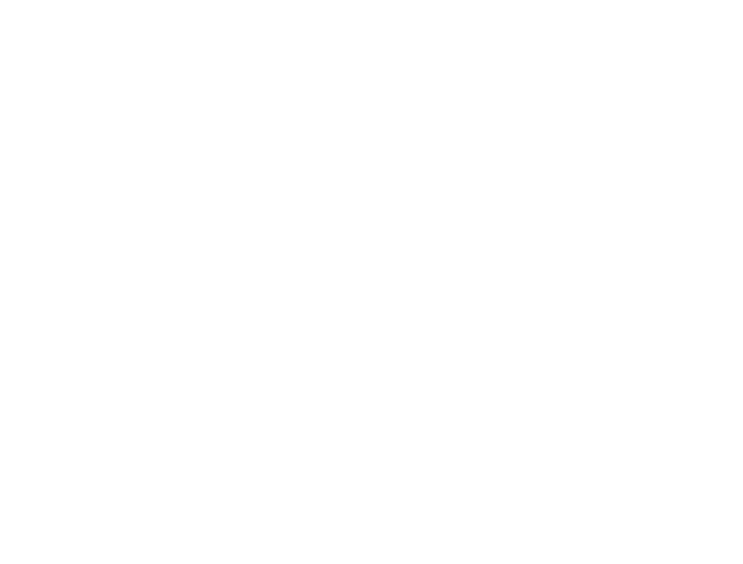
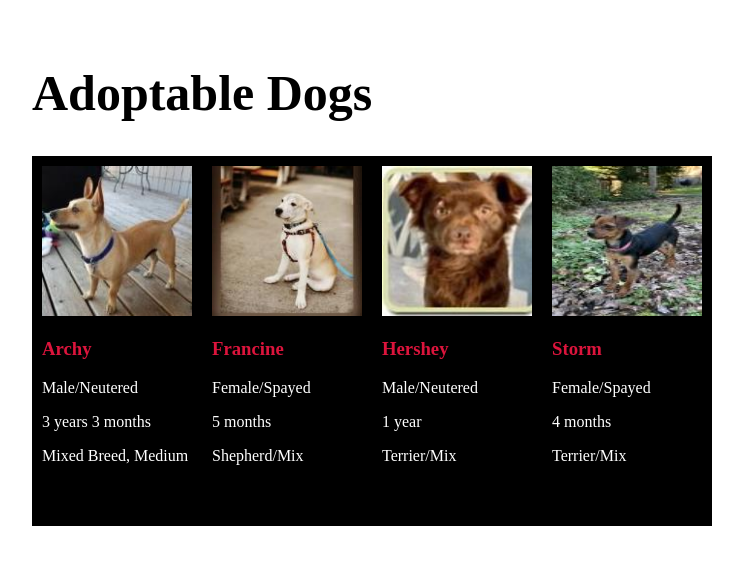
Before and after one commit to TJEverett/shelter-adopt, a plain HTML site: page index.html in a window 1280 px wide. Shown: the whole page, without its empty margins (32-775 px from the left). Drawn offline with Linux system fonts and the light colour scheme.

Commit message:
add content to the html and css documents

```diff
--- a/css/styles.css
+++ b/css/styles.css
@@ -0,0 +1,29 @@
+h1{
+  font-size: 50px;
+}
+
+h3{
+  color: crimson;
+  font-weight: bolder;
+}
+
+div.dog{
+  width: 150px;
+  height: 350px;
+  float: left;
+  border: 10px solid black;
+  background-color: black;
+}
+
+div.dog img{
+  width: 150px;
+  height: 150px;
+}
+
+div.dog p{
+  color: white;
+}
+
+body{
+  margin: 5%;
+}
--- a/index.html
+++ b/index.html
@@ -5,6 +5,38 @@
   <title>Adoption Page</title>
 </head>
 <body>
+  <h1>Adoptable Dogs</h1>
 
+  <div class="dog">
+    <img src="img/archy.jpg" alt="Archy">
+    <h3>Archy</h3>
+    <p>Male/Neutered</p>
+    <p>3 years 3 months</p>
+    <p>Mixed Breed, Medium</p>
+  </div>
+
+  <div class="dog">
+    <img src="img/francine.jpg" alt="Francine">
+    <h3>Francine</h3>
+    <p>Female/Spayed</p>
+    <p>5 months</p>
+    <p>Shepherd/Mix</p>
+  </div>
+
+  <div class="dog">
+    <img src="img/hershey.jpg" alt="Hershey">
+    <h3>Hershey</h3>
+    <p>Male/Neutered</p>
+    <p>1 year</p>
+    <p>Terrier/Mix</p>
+  </div>
+
+  <div class="dog">
+    <img src="img/storm.jpg" alt="Storm">
+    <h3>Storm</h3>
+    <p>Female/Spayed</p>
+    <p>4 months</p>
+    <p>Terrier/Mix</p>
+  </div>
 </body>
 </html>
```
Also changed, not shown: img/archy.jpg (added), img/francine.jpg (added), img/hershey.jpg (added), img/storm.jpg (added).
